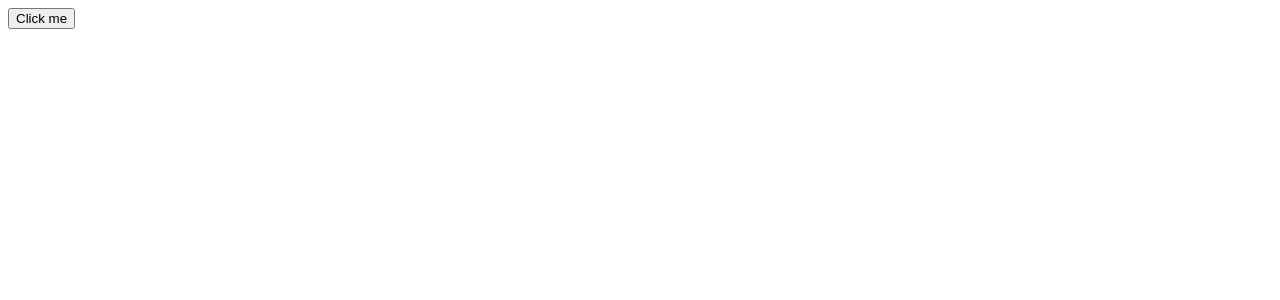
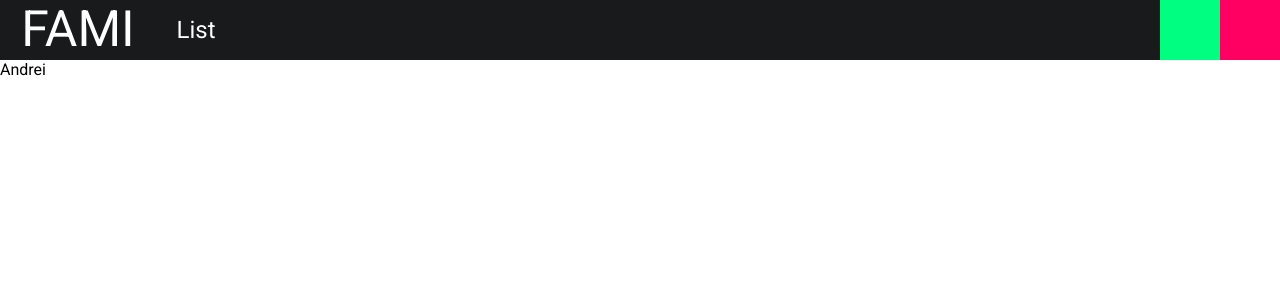
Before and after one commit to kzree/familytree-app, a React (Create React App) app in the folder client/: page / in a window 1280 px wide. Shown: the top 300 px of the page. Built offline with nearby package versions, Linux system fonts and the light colour scheme.

Commit message:
Client created header

```diff
--- /dev/null
+++ b/client/src/components/Header.tsx
@@ -0,0 +1,44 @@
+import React, { Component } from 'react';
+import '../style/Header.css';
+import { Link } from 'react-router-dom';
+
+const HeaderLogo = () => {
+    return (
+        <div className="header-logo-wrap">
+            <Link to={'/'}>
+                <div className="header-logo">FAMI</div>
+            </Link>
+        </div>
+    );
+};
+
+const HeaderItem = (props: { text: string; link: string }) => {
+    return (
+        <div className="header-item-wrap">
+            <Link to={props.link}>{props.text}</Link>
+        </div>
+    );
+};
+
+const HeaderDeco = () => {
+    return (
+        <div className="header-deco-wrap">
+            <div className="header-deco-f"></div>
+            <div className="header-deco-s"></div>
+        </div>
+    );
+};
+
+export default class Header extends Component {
+    render() {
+        return (
+            <div className="header-wrap">
+                <div className="header-content">
+                    <HeaderLogo />
+                    <HeaderItem text="List" link="/all" />
+                </div>
+                <HeaderDeco />
+            </div>
+        );
+    }
+}
--- a/client/src/components/Router.tsx
+++ b/client/src/components/Router.tsx
@@ -1,13 +1,15 @@
 import React, { Component } from 'react';
 import { BrowserRouter, Route, Switch } from 'react-router-dom';
 import HomePage from '../pages/HomePage';
+import Header from '../components/Header';
 
 export default class Router extends Component {
     render() {
         return (
             <BrowserRouter>
+                <Route path={'/'} component={Header} />
                 <Switch>
-                    <Route path={'/'} exact component={HomePage} />
+                    <Route path="/" exact component={HomePage} />
                 </Switch>
             </BrowserRouter>
         );
--- a/client/src/pages/HomePage.tsx
+++ b/client/src/pages/HomePage.tsx
@@ -1,6 +1,7 @@
 import React, { PureComponent } from 'react';
 import { getAll } from '../services/personService';
 import { PersonType } from '../types/PersonType';
+import '../style/HomePage.css';
 
 export default class HomePage extends PureComponent {
     items: PersonType[];
@@ -9,7 +10,7 @@ export default class HomePage extends PureComponent {
         this.items = [];
     }
 
-    fetch = async () => {
+    fetchAll = async () => {
         await getAll().then(data => {
             for (let i = 0; i < data.length; i++) {
                 this.items[i] = data[i];
@@ -21,8 +22,8 @@ export default class HomePage extends PureComponent {
 
     render() {
         return (
-            <div className="tester">
-                <button onClick={this.fetch}>Click me</button>
+            <div className="t">
+                <div className="s">Andrei</div>
             </div>
         );
     }
--- /dev/null
+++ b/client/src/style/Header.css
@@ -0,0 +1,79 @@
+.header-wrap {
+    width: 100%;
+    height: 60px;
+    background-color: #181a1b;
+    display: flex;
+}
+
+.header-content {
+    display: flex;
+    width: auto;
+}
+
+.header-wrap a:link {
+    text-decoration: none;
+}
+
+.header-content {
+    width: 100%;
+}
+
+/* Logo */
+.header-logo-wrap {
+    width: 156px;
+    height: 100%;
+}
+
+.header-logo {
+    color: white;
+    width: 156px;
+    height: 100%;
+    font-size: 50px;
+    text-align: center;
+    cursor: pointer;
+}
+
+/* Divider */
+
+/* Item */
+.header-item-wrap {
+    display: flex;
+    justify-content: center;
+    position: relative;
+    width: 80px;
+    height: 100%;
+    cursor: pointer;
+    transition: all 0.2s;
+}
+
+.header-item-wrap a {
+    color: white;
+    position: absolute;
+    font-size: 24px;
+    text-align: center;
+    top: 50%;
+    -ms-transform: translateY(-50%);
+    transform: translateY(-50%);
+}
+
+.header-item-wrap:hover {
+    background-color: rgba(255, 255, 255, 0.199);
+}
+
+/* Decoration */
+
+.header-deco-wrap {
+    width: 120px;
+    height: 60px;
+    display: flex;
+}
+
+.header-deco-s {
+    width: 60px;
+    background-color: #ff0062;
+}
+
+.header-deco-f {
+    width: 60px;
+    background-color: #00ff80;
+}
--- /dev/null
+++ b/client/src/style/HomePage.css
@@ -0,0 +1,7 @@
+@import url('https://fonts.googleapis.com/css?family=Roboto&display=swap');
+
+body {
+    font-family: 'Roboto', sans-serif;
+    margin: 0;
+    padding: 0;
+}
```
